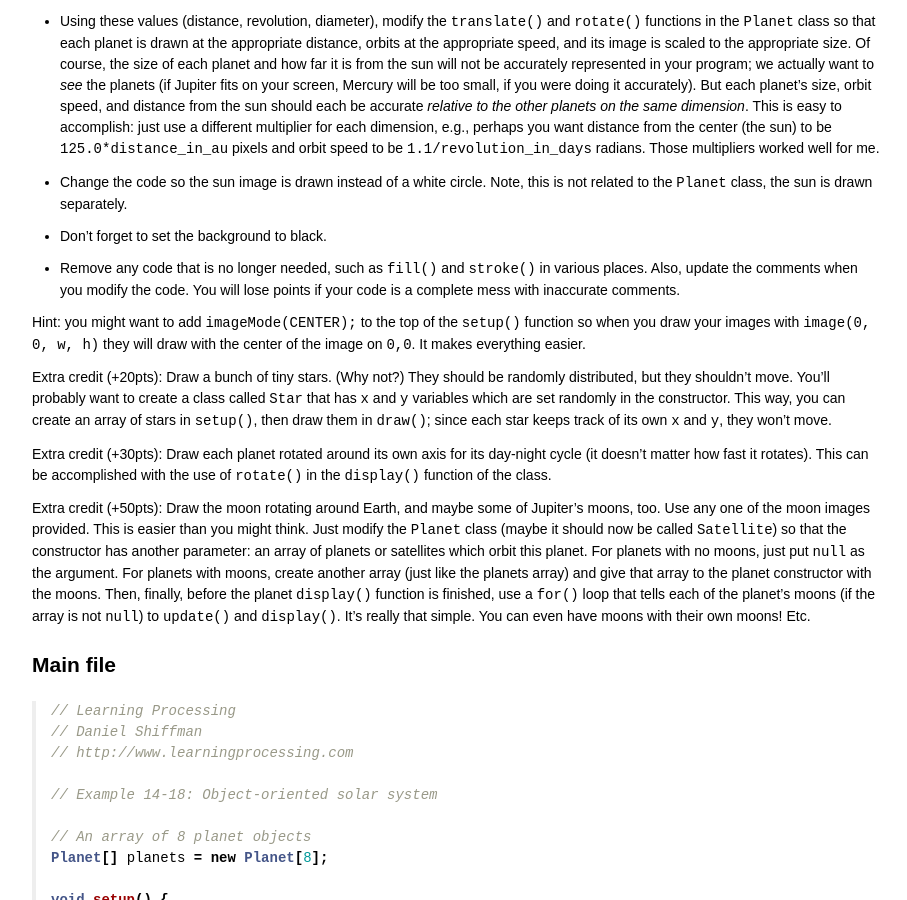
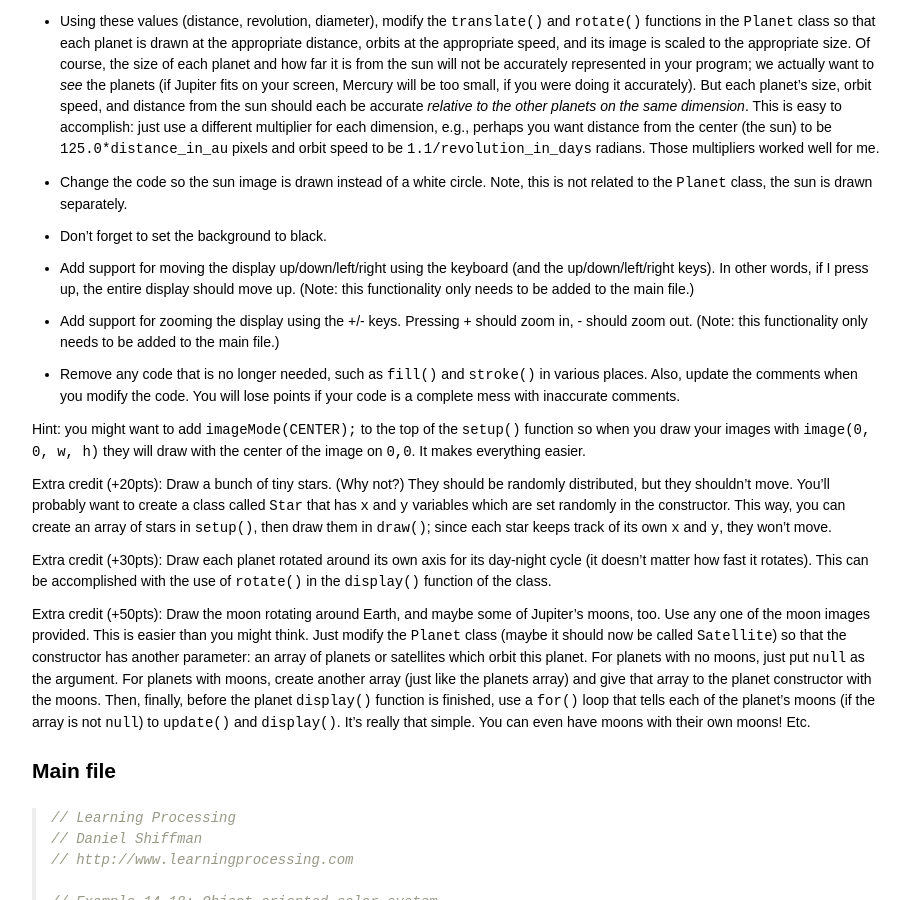
Before and after one commit to joshuaeckroth/cse1211-website, a Jekyll site: the page built from labs/_posts/2013-11-01-lab-8.markdown, in a window 1280 px wide and 900 px high, scrolled down 1198 px. Shown: the whole window, without its empty margins (183-1090 px from the left). Built offline with Jekyll 4.4.1, drawn with Linux system fonts in a browser that asks for light colours; Markdown is read by kramdown in place of the engine named in the settings; comment, search, counter and statistics services are not loaded.

Commit message:
Updated requirements for lab 8.

```diff
--- a/labs/_posts/2013-11-01-lab-8.markdown
+++ b/labs/_posts/2013-11-01-lab-8.markdown
@@ -75,6 +75,15 @@ Here is what you have to do:
   drawn separately.
 
 - Don't forget to set the background to black.
+
+- Add support for moving the display up/down/left/right using the
+  keyboard (and the up/down/left/right keys). In other words, if I
+  press up, the entire display should move up. (Note: this
+  functionality only needs to be added to the main file.)
+
+- Add support for zooming the display using the +/- keys. Pressing +
+  should zoom in, - should zoom out. (Note: this
+  functionality only needs to be added to the main file.)
 
 - Remove any code that is no longer needed, such as `fill()` and
   `stroke()` in various places. Also, update the comments when you
```
